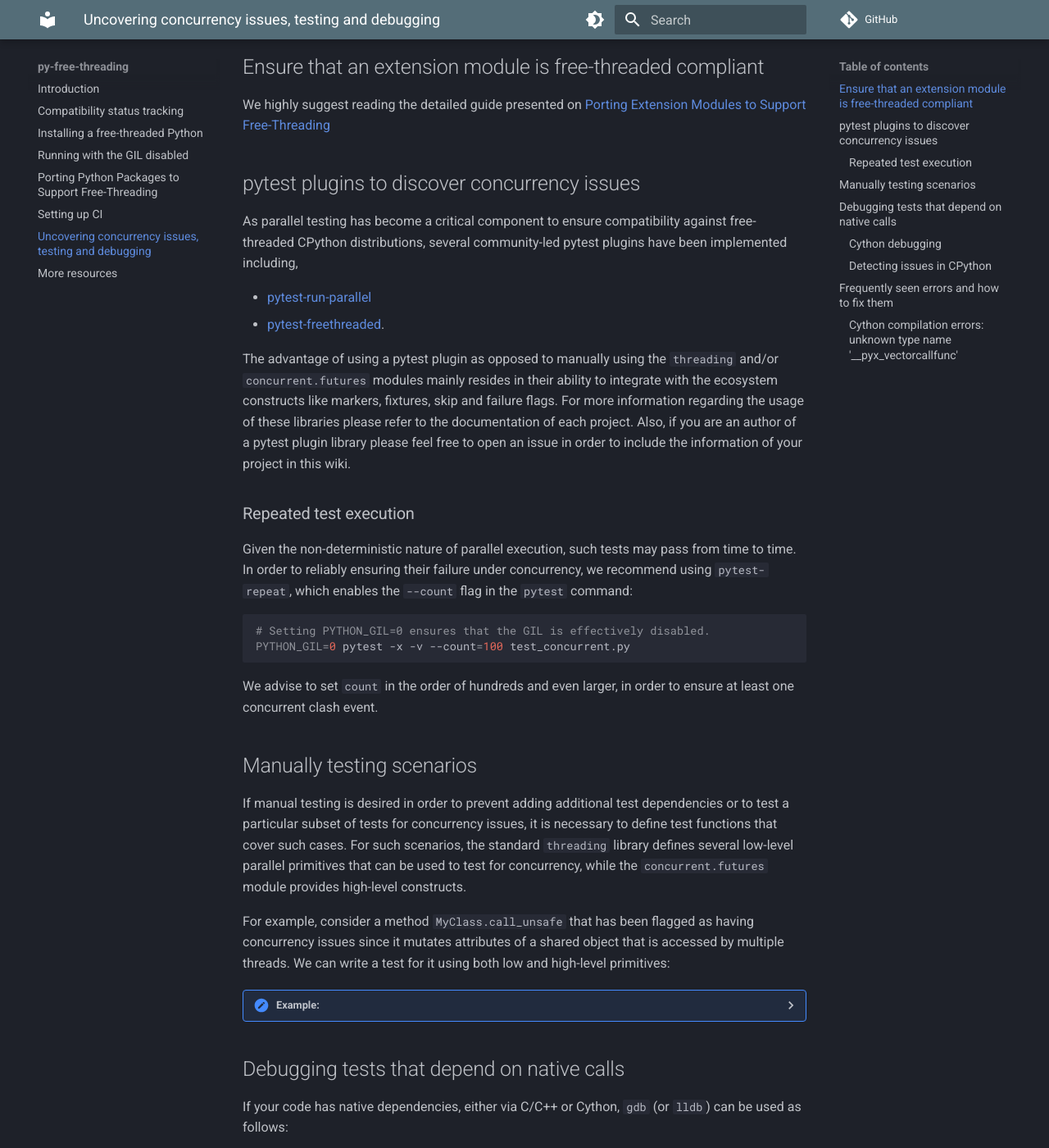
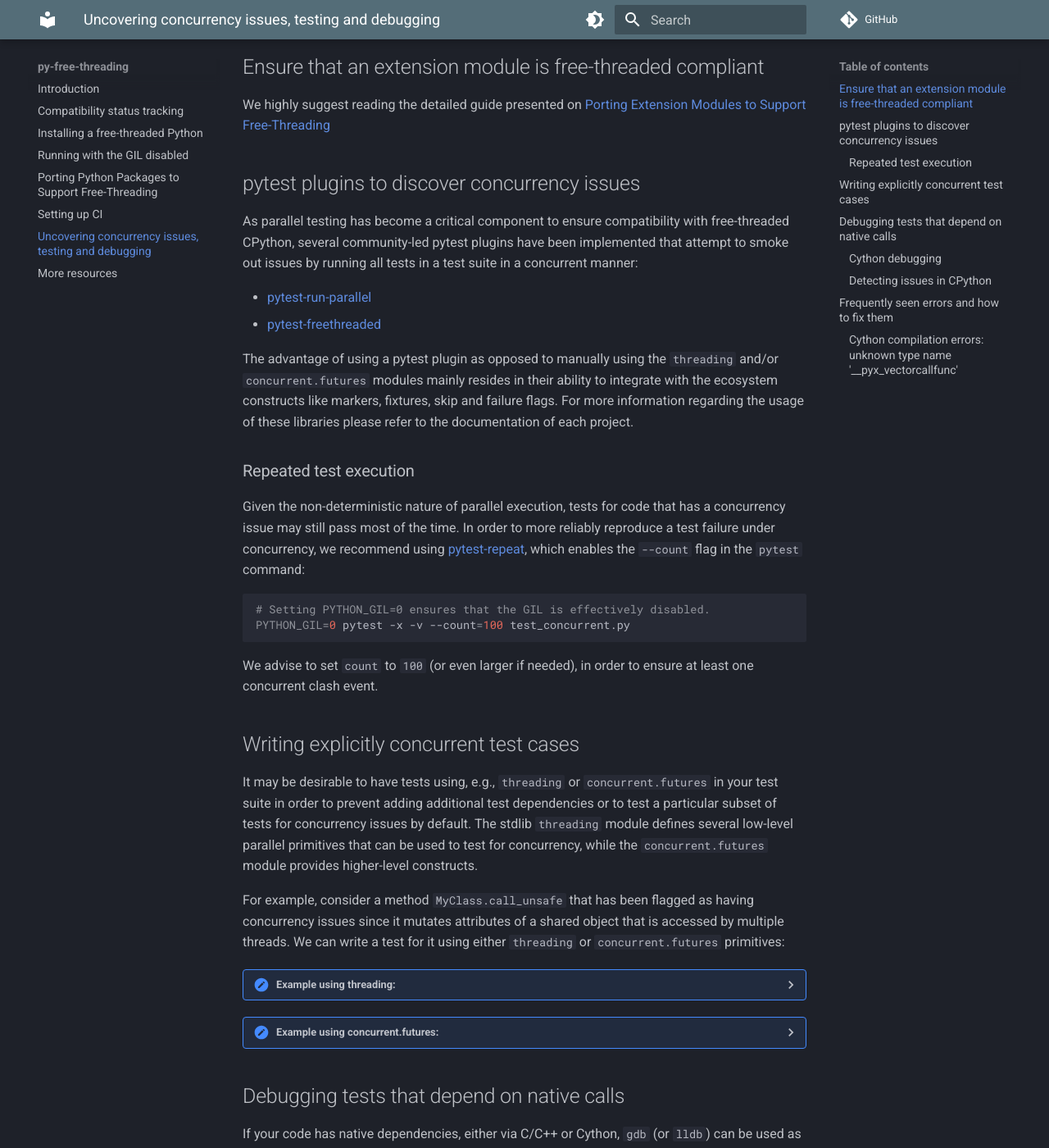
Before and after one commit to Quansight-Labs/free-threaded-compatibility, an MkDocs documentation site: the page built from docs/debugging.md, in a window 1280 px wide and 1400 px high, scrolled down 722 px. Shown: the whole window at 82% size. Built offline with MkDocs 1.6.1 and Material for MkDocs 9.7.7, drawn with Linux system fonts in a browser that asks for light colours; comment, search, counter and statistics services are not loaded.

Commit message:
Copy-edits, and separate threading from concurrent.futures example

````diff
--- a/docs/debugging.md
+++ b/docs/debugging.md
@@ -35,61 +35,54 @@
 ## pytest plugins to discover concurrency issues
 
 As parallel testing has become a critical component to ensure compatibility
-against free-threaded CPython distributions, several community-led pytest
-plugins have been implemented including,
+with free-threaded CPython, several community-led pytest plugins have been
+implemented that attempt to smoke out issues by running all tests in a test
+suite in a concurrent manner:
 
 - [pytest-run-parallel](https://github.com/Quansight-Labs/pytest-run-parallel)
-- [pytest-freethreaded](https://github.com/tonybaloney/pytest-freethreaded).
+- [pytest-freethreaded](https://github.com/tonybaloney/pytest-freethreaded)
 
 The advantage of using a pytest plugin as opposed to manually using the
 `threading` and/or `concurrent.futures` modules mainly resides in their
 ability to integrate with the ecosystem constructs like markers, fixtures,
 skip and failure flags. For more information regarding the usage of these
 libraries please refer to the documentation of each project.
-Also, if you are an author of a pytest plugin library please
-feel free to open an issue in order to include the information of your project
-in this wiki.
 
 ### Repeated test execution
 
-Given the non-deterministic nature of parallel execution, such tests may pass
-from time to time. In order to reliably ensuring their failure under concurrency,
-we recommend using `pytest-repeat`, which enables the `--count` flag in the
-`pytest` command:
+Given the non-deterministic nature of parallel execution, tests for code that
+has a concurrency issue may still pass most of the time.
+In order to more reliably reproduce a test failure under concurrency, we
+recommend using [pytest-repeat](https://github.com/pytest-dev/pytest-repeat),
+which enables the `--count` flag in the `pytest` command:
 
 ```bash
 # Setting PYTHON_GIL=0 ensures that the GIL is effectively disabled.
 PYTHON_GIL=0 pytest -x -v --count=100 test_concurrent.py
 ```
 
-We advise to set `count` in the order of hundreds and even larger, in order to
+We advise to set `count` to `100` (or even larger if needed), in order to
 ensure at least one concurrent clash event.
 
-## Manually testing scenarios
+## Writing explicitly concurrent test cases
 
-If manual testing is desired in order to prevent adding additional test
-dependencies or to test a particular subset of tests for concurrency issues,
-it is necessary to define test functions that cover such cases.
-For such scenarios, the standard `threading` library defines several low-level
-parallel primitives that can be used to test for concurrency,
-while the `concurrent.futures` module provides high-level constructs.
+It may be desirable to have tests using, e.g., `threading` or
+`concurrent.futures` in your test suite in order to prevent adding
+additional test dependencies or to test a particular subset of tests for
+concurrency issues by default. The stdlib `threading` module defines several
+low-level parallel primitives that can be used to test for concurrency,
+while the `concurrent.futures` module provides higher-level constructs.
 
-For example, consider a method `MyClass.call_unsafe`
-that has been flagged as having concurrency issues since it mutates attributes
-of a shared object that is accessed by multiple threads. We can write a test for
-it using both low and high-level primitives:
+For example, consider a method `MyClass.call_unsafe` that has been flagged as
+having concurrency issues since it mutates attributes of a shared object that
+is accessed by multiple threads. We can write a test for it using either
+`threading` or `concurrent.futures` primitives:
 
 <details>
-<summary>Example:</summary>
+<summary>Example using threading:</summary>
 
 ```python
-"""test_concurrent.py"""
-
-# Low level parallel primitives
 import threading
-
-# High level parallel constructs
-from concurrent.futures import ThreadPoolExecutor
 
 # Library to test
 from mylib import MyClass
@@ -125,6 +118,19 @@
 
     # Do something about the results
     assert check_results(results)
+```
+
+</details>
+
+<details>
+<summary>Example using concurrent.futures:</summary>
+
+```python
+import threading
+from concurrent.futures import ThreadPoolExecutor
+
+# Library to test
+from mylib import MyClass
 
 
 def test_call_unsafe_concurrent_pool():
@@ -152,6 +158,7 @@
 ```
 
 </details>
+
 
 ## Debugging tests that depend on native calls
 
````
